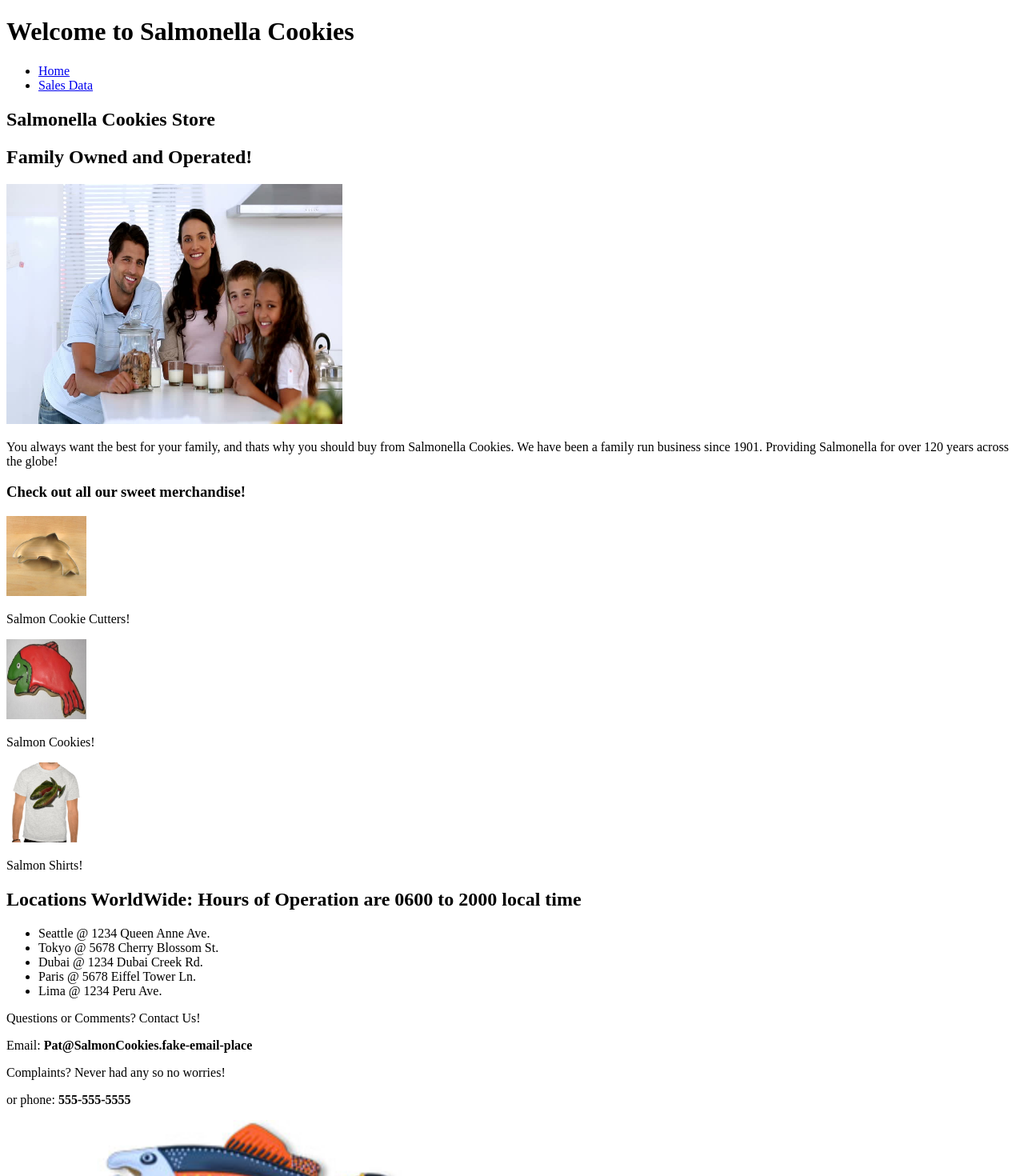
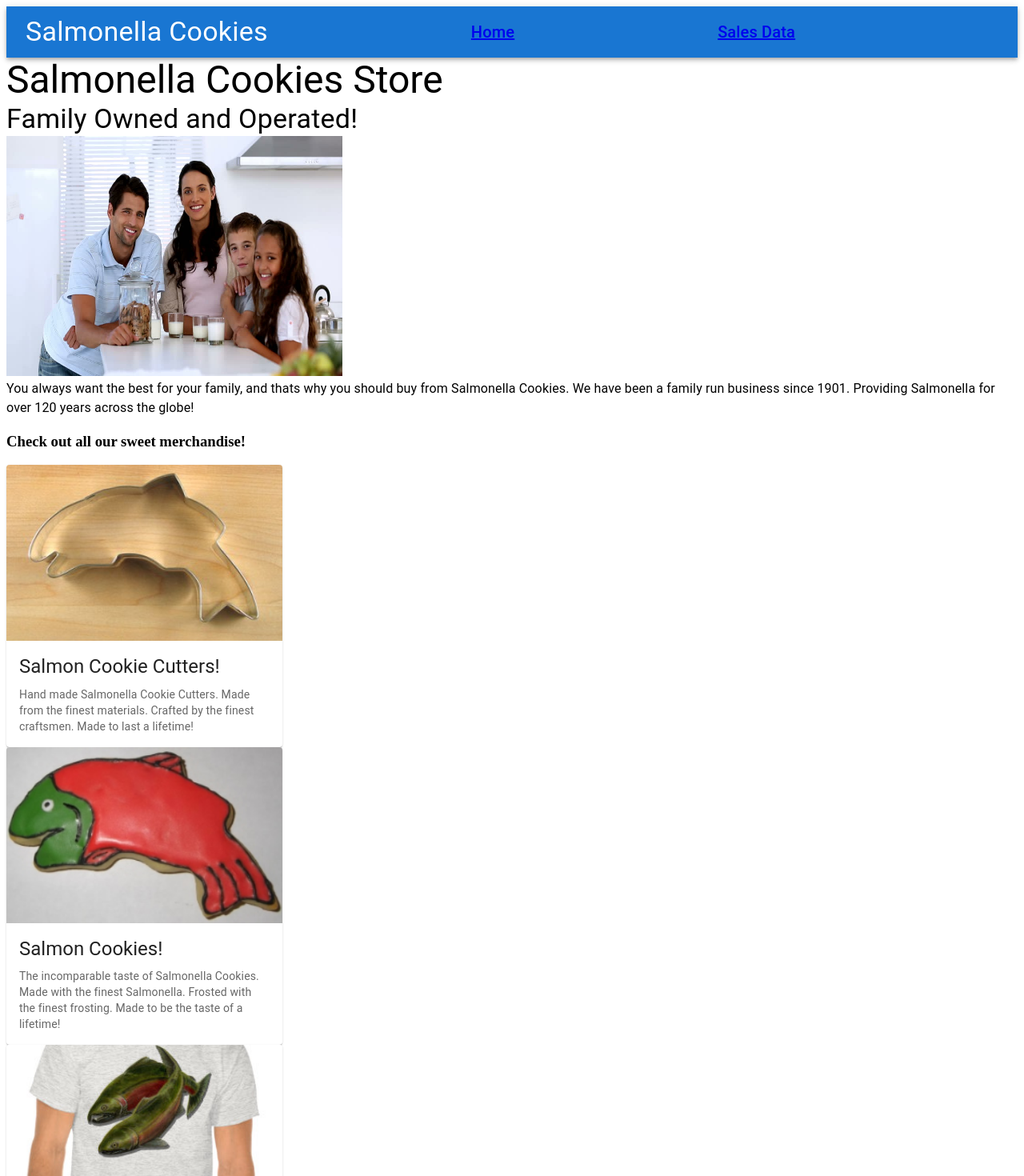
Before and after one commit to ReeceRenninger/cookie-stand-improved, a Next.js app: page / in a window 1280 px wide. Shown: the top 1470 px of the page at 80% size. Built offline with nearby package versions, Linux system fonts and the light colour scheme.

Commit message:
styling and messing around with more material ui components

```diff
--- a/src/Components/Header.js
+++ b/src/Components/Header.js
@@ -1,29 +1,31 @@
 import Link from 'next/link';
-import Image from 'next/head';
+import Typography from '@mui/material/Typography';
+import AppBar from '@mui/material/AppBar';
+import Toolbar from '@mui/material/Toolbar';
+import Box from '@mui/material/Box';
 
 const Header = () => {
   return (
-    <header>
-      <div id="salmon fish image">
-        <Image
-          src="/salmon.png"
-          alt="two salmon hanging out"
-          width={200}
-          height={100}
-        />
-      </div>
-      <h1>Welcome to Salmonella Cookies</h1>
-      <nav>
-        <ul>
-          <li >
-            <Link href="/">Home</Link>
-          </li>
-          <li >
-            <Link href="/SalesData">Sales Data</Link>
-          </li>
-        </ul>
-      </nav>
-    </header>
+    <>
+      <Box sx={{ flexGrow: 1 }}>
+        <AppBar position="static">
+          <Toolbar>
+
+            <Typography variant="h4" component="div" sx={{ flexGrow: 1 }}>
+              Salmonella Cookies
+            </Typography>
+
+            <Typography variant="h6" component="div" sx={{ flexGrow: 1 }}>
+              <Link href="/">Home</Link>
+            </Typography>
+            <Typography variant="h6" component="div" sx={{ flexGrow: 1 }}>
+              <Link href="/SalesData">Sales Data</Link>
+            </Typography>
+
+          </Toolbar>
+        </AppBar>
+      </Box>
+    </>
   );
 }
 
--- a/src/pages/index.js
+++ b/src/pages/index.js
@@ -2,7 +2,14 @@ import Head from 'next/head'
 import Header from '../Components/Header';
 import Footer from '../Components/Footer';
 import Image from 'next/image';
+import Text from '@mui/material/Typography';
 
+//Card import from mui
+import Card from '@mui/material/Card';
+import CardContent from '@mui/material/CardContent';
+import CardMedia from '@mui/material/CardMedia';
+import Typography from '@mui/material/Typography';
+import { CardActionArea } from '@mui/material';
 
 export default function Home() {
   return (
@@ -16,43 +23,85 @@ export default function Home() {
       <Header />
       <main>
         <section id="store">
-          <h2>Salmonella Cookies Store</h2>
+          <Typography variant="h3">Salmonella Cookies Store</Typography>
           <section id='family'>
-          <h2>Family Owned and Operated!</h2>
+            <Typography variant="h4">Family Owned and Operated!</Typography>
             <Image
               src="/family.jpg"
               alt="Picture of a family"
               width={420}
               height={300}
             />
-          <p className='family-pitch'>You always want the best for your family, and thats why you should buy from Salmonella Cookies. We have been a family run business since 1901. Providing Salmonella for over 120 years across the globe!</p>
+            <Text className='family-pitch'>You always want the best for your family, and thats why you should buy from Salmonella Cookies. We have been a family run business since 1901. Providing Salmonella for over 120 years across the globe!</Text>
           </section>
+
           <div className='front-section'>
             <h3>Check out all our sweet merchandise!</h3>
 
-              <Image
-                src="/cutter.jpeg"
+            <Card sx={{ maxWidth: 345 }}>
+              <CardActionArea>
+                <CardMedia
+                  component="img"
+                  width={220}
+              height={220}
+                  image="/cutter.jpeg"
                   alt="Picture of a salmon cookie cutter"
-                width={100}
-                height={100}
                 />
-              <p>Salmon Cookie Cutters!</p>
+                <CardContent>
+                  <Typography gutterBottom variant="h5" component="div">
+                    Salmon Cookie Cutters!
+                  </Typography>
+                  <Typography variant="body2" color="text.secondary">
+                    Hand made Salmonella Cookie Cutters. Made from the finest materials. Crafted by the finest craftsmen. Made to last a lifetime!
+                  </Typography>
+                </CardContent>
+              </CardActionArea>
+            </Card>
 
-              <Image
-                src="/frosted-cookie.jpg"
+            <Card sx={{ maxWidth: 345 }}>
+              <CardActionArea>
+                <CardMedia
+                  component="img"
+                  width={220}
+              height={220}
+                  image="/frosted-cookie.jpg"
                   alt="Picture of a Frosted Salmon Cookie"
-                width={100}
-                height={100}
                 />
-              <p>Salmon Cookies!</p>
+                <CardContent>
+                  <Typography gutterBottom variant="h5" component="div">
+                  Salmon Cookies!
+                  </Typography>
+                  <Typography variant="body2" color="text.secondary">
+                    The incomparable taste of Salmonella Cookies. Made with the finest Salmonella. Frosted with the finest frosting. Made to be the taste of a lifetime!
+                  </Typography>
+                </CardContent>
+              </CardActionArea>
+            </Card>
 
-              <Image
-                src="/shirt.jpg"
+            <Card sx={{ maxWidth: 345 }}>
+              <CardActionArea>
+                <CardMedia
+                  component="img"
+                  width={220}
+                  height={220}
+                  image="/shirt.jpg"
                   alt="Picture of a Salmon T-Shirt"
-                width={100}
-                height={100}
                 />
-              <p>Salmon Shirts!</p>
+                <CardContent>
+                  <Typography gutterBottom variant="h5" component="div">
+                  Salmon Shirts!
+                  </Typography>
+                  <Typography variant="body2" color="text.secondary">
+                    Our Salmonella Shirts are hand crafted from hand picked material and finely crafted by artisan tailors.  These shirts are made to form fit to your body and feel like the finest silk! Because its made of the finest silk!
+                  </Typography>
+                </CardContent>
+              </CardActionArea>
+            </Card>
+
+
+
+
+
 
           </div>
         </section>
```
Lines whose indentation alone changed are shown as unchanged.
